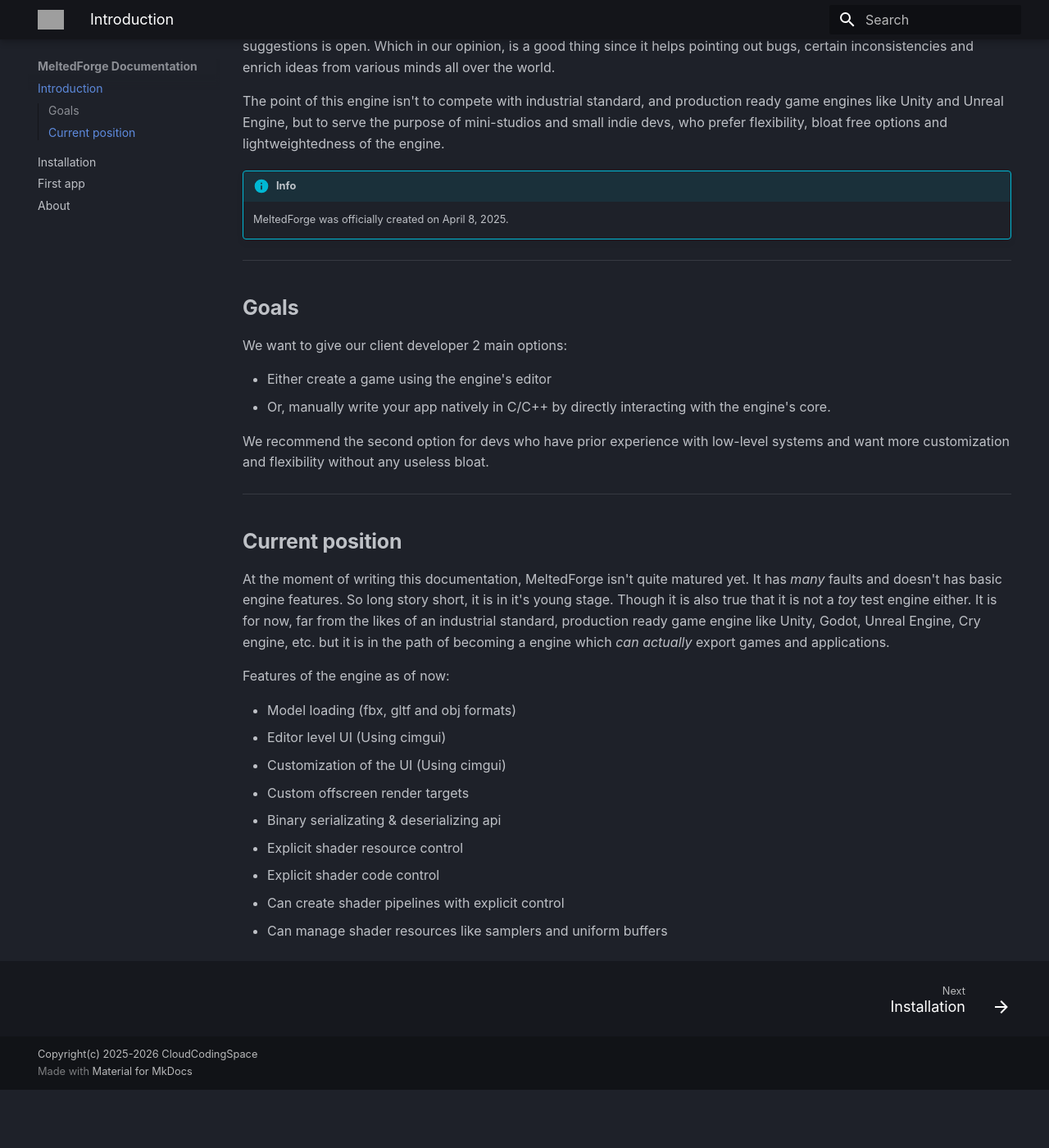
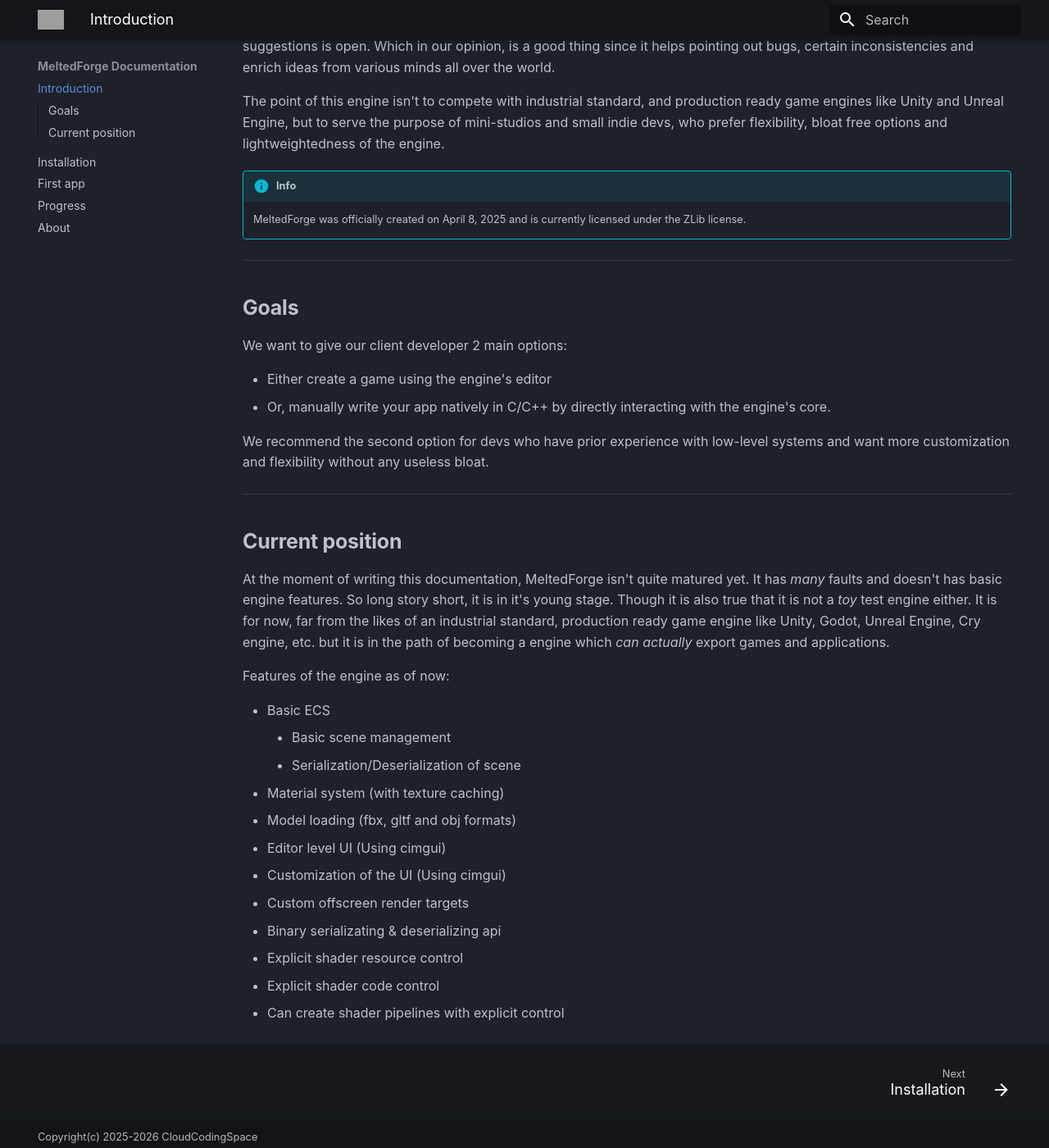
Before and after one commit to CloudCodingSpace/MFDocs, an MkDocs documentation site: the page built from docs/index.md, in a window 1280 px wide and 1400 px high, scrolled down 305 px. Shown: the whole window at 82% size. Built offline with MkDocs 1.6.1 and Material for MkDocs 9.7.7, drawn with Linux system fonts in a browser that asks for light colours; some web fonts are replaced; before the commit the page ends 1634 px from its top, so only the background shows below that; grey boxes are pictures that could not be loaded.

Commit message:
More changes

```diff
--- a/docs/index.md
+++ b/docs/index.md
@@ -16,7 +16,7 @@
 bloat free options and lightweightedness of the engine.
 
 !!! Info
-    MeltedForge was officially created on April 8, 2025.
+    MeltedForge was officially created on April 8, 2025 and is currently licensed under the ZLib license.
 
 ---
 
@@ -42,6 +42,10 @@
 
 Features of the engine as of now:
 
+ - Basic ECS
+    - Basic scene management
+    - Serialization/Deserialization of scene
+ - Material system (with texture caching)
  - Model loading (fbx, gltf and obj formats)
  - Editor level UI (Using cimgui)
  - Customization of the UI (Using cimgui)
@@ -50,4 +54,3 @@
  - Explicit shader resource control
  - Explicit shader code control
  - Can create shader pipelines with explicit control
- - Can manage shader resources like samplers and uniform buffers
--- a/mkdocs.yml
+++ b/mkdocs.yml
@@ -50,6 +50,7 @@
   - Introduction: index.md
   - Installation: installation.md
   - First app: first-app.md
+  - Progress: progress.md
   - About: about.md
 
 copyright: Copyright(c) 2025-2026 CloudCodingSpace
```
Also changed, not shown: docs/about.md (+5 -0 lines), docs/progress.md (added, +18 -0 lines).
